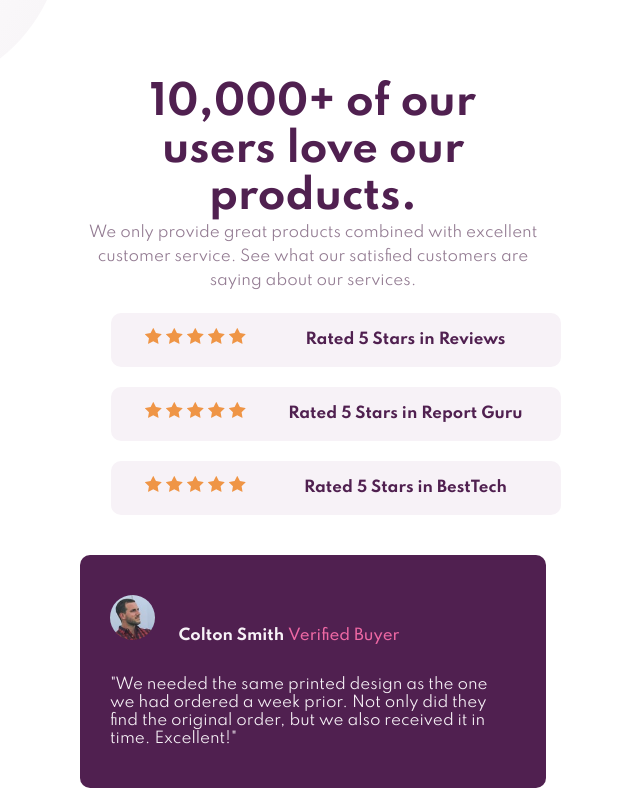
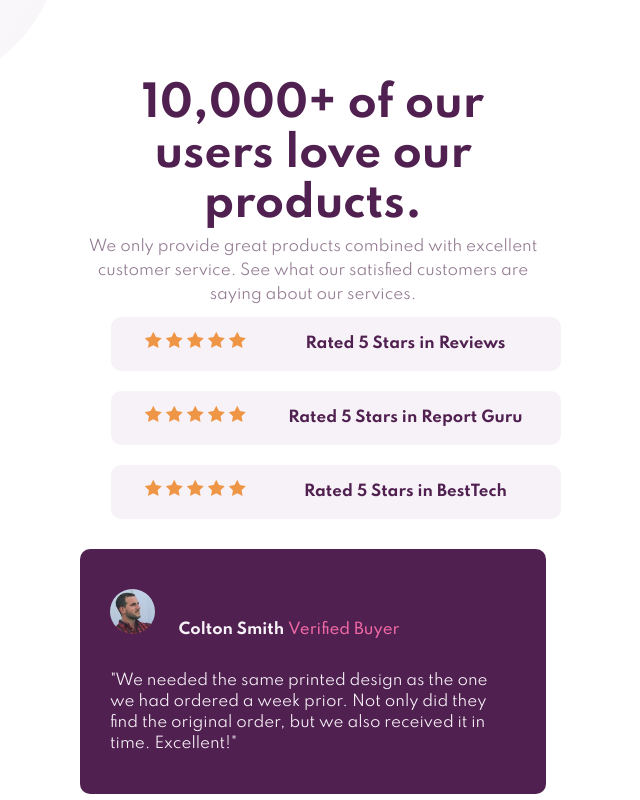
Before and after one commit to hotchkiss88/frontMentor5_new, a plain HTML site: page index.html in a window 1280 px wide. Shown: the top 800 px of the page, without its empty margins (327-967 px from the left). Drawn offline with Linux system fonts and the light colour scheme.

Commit message:
Last update

```diff
--- a/style.css
+++ b/style.css
@@ -29,12 +29,13 @@ header {
 }
 
 header h1 {
-    font-size: 40px;
+    font-size: 42px;
     color: var(--primary_very_dark_magenta);
     font-weight: 700;
 }
 
 header p {
+    margin-top: 5px;
     font-weight: 400;
     color: var(--neutral_dark_grayish_magenta);
     line-height: 1.6;
@@ -44,7 +45,7 @@ header p {
     display: flex;
     justify-content: space-evenly;
     flex-wrap: wrap;
-    margin: 20px 23px;
+    margin: 10px 23px;
 }
 
 .reviews,
@@ -119,6 +120,7 @@ header p {
 .opinions p {
     color: var(--light_grayish-magenta);
     font-weight: 400;
+    line-height: 1.4;
 }
 
 @media all and (min-width: 480px) {
@@ -232,6 +234,7 @@ header p {
         align-self: flex-end;
     }
     .opinions {
+        margin: 5px 0;
         padding: 5% 0;
         height: 55%;
         width: 100%;
```
